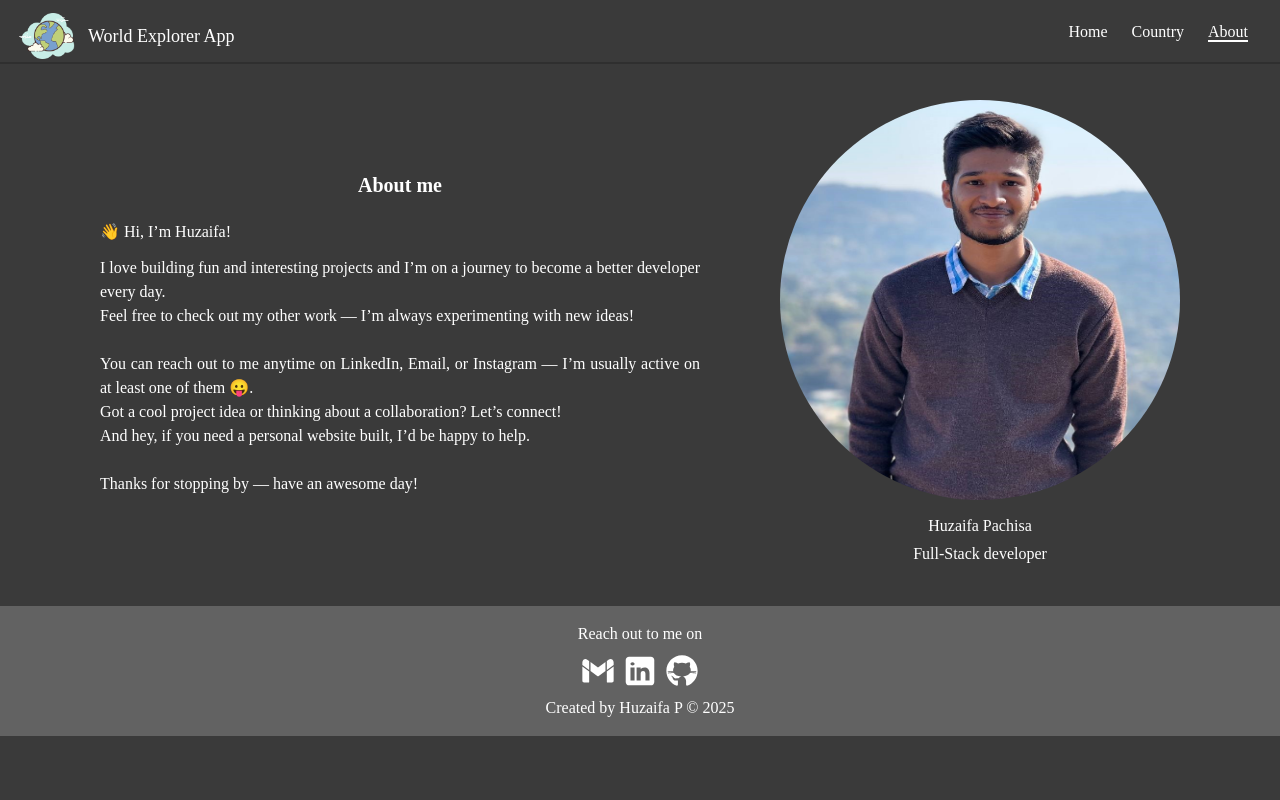
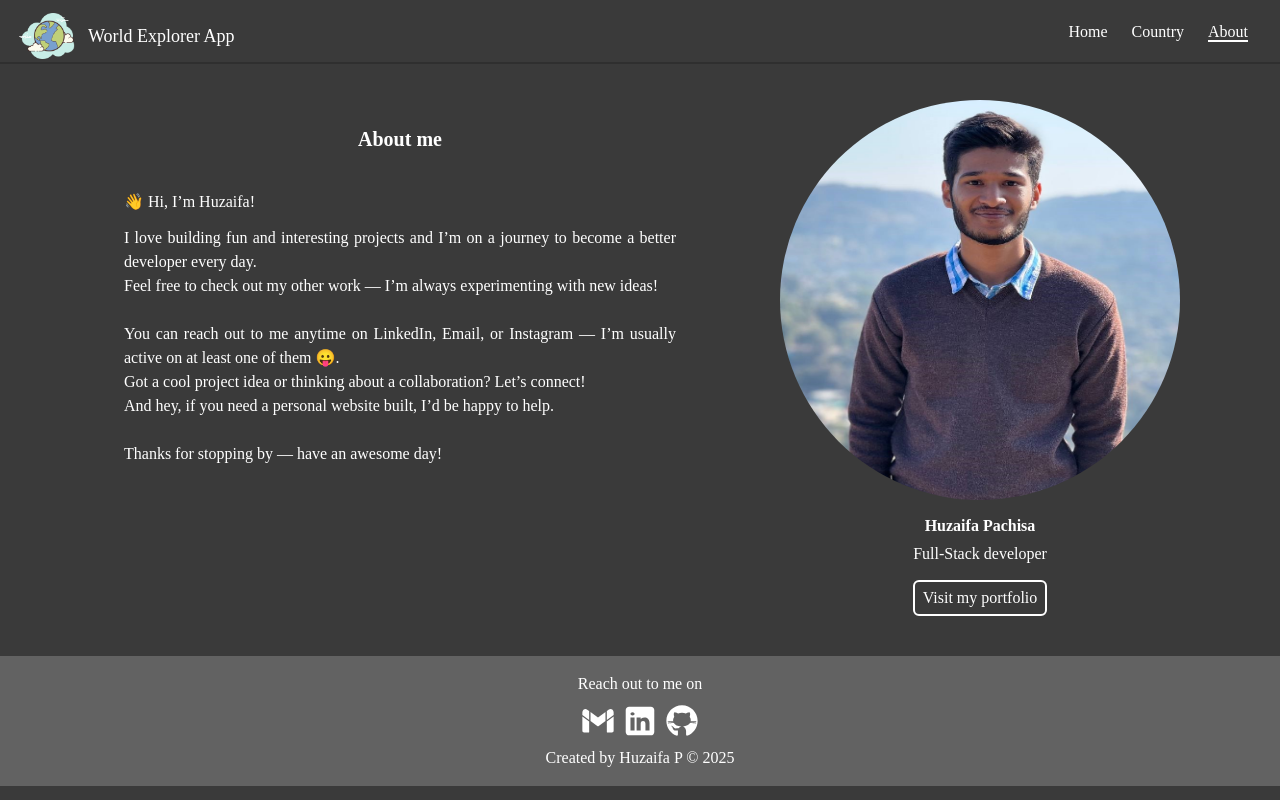
Before and after one commit to huzaifa25a/country-app, a React (Vite) app: page /About in a window 1280 px wide. Built offline with nearby package versions, Linux system fonts and the light colour scheme; a web font is replaced by a local one.

Commit message:
UI improved

```diff
--- a/src/Pages/About.jsx
+++ b/src/Pages/About.jsx
@@ -4,9 +4,9 @@ import profile from '../assets/profile-2.jpg'
 const About = () => {
   return (
     <div className='w-full mt-[100px]'>
-      <div className='flex items-center justify-center gap-20'>
-        <div className='w-[600px] flex flex-col gap-3'>
-          <h1 className='text-center font-bold text-[20px] mb-2'>About me</h1>
+      <div className='flex flex-wrap justify-center gap-20'>
+        <div className='w-[600px] flex flex-col gap-3 p-6'>
+          <h1 className='text-center font-bold text-[20px] mb-6'>About me</h1>
           <span className='text-[16px]'>👋 Hi, I’m Huzaifa!</span>
           <span className='text-[16px] text-justify'>
             I love building fun and interesting projects and I’m on a journey to become a better developer every day.<br/>
@@ -21,8 +21,15 @@ const About = () => {
         </div>
         <div className='flex flex-col items-center gap-1'>
           <img src={profile} alt='My profile Picture' className='rounded-[100%] bg-[#ffff] h-[400px] w-[400px] mb-[10px]'/>
-          <span>Huzaifa Pachisa</span>
-          <span>Full-Stack developer</span>
+          <span className='font-bold'>Huzaifa Pachisa</span>
+          <span className='font-medium'>Full-Stack developer</span>
+          <a
+            href='https://huzaifa25a.site/'
+            target='_blank'
+            className='mt-[10px] border-2 px-2 py-1 hover:bg-[#b6b6b6c9] rounded-md hover:scale-105 transition-all duration-200'
+          >
+            Visit my portfolio
+          </a>
         </div>
       </div>
     </div>
--- a/src/Pages/Home.jsx
+++ b/src/Pages/Home.jsx
@@ -22,7 +22,7 @@ const Home = () => {
       </div>
       <div className='p-10 flex flex-col items-center justify-center gap-4'>
         <h2 className='text-[24px] font-semibold mb-[20px]'>🌍 World Explorer</h2>
-        <span className='w-[650px] text-[18px] text-justify'>
+        <span className='max-w-[650px] text-[18px] text-justify p-2'>
           Discover detailed information about every country on the planet — including flags, capitals, languages, currencies, population, and interactive maps.
           Start exploring and learn more about the world, one country at a time!
         </span>
```
